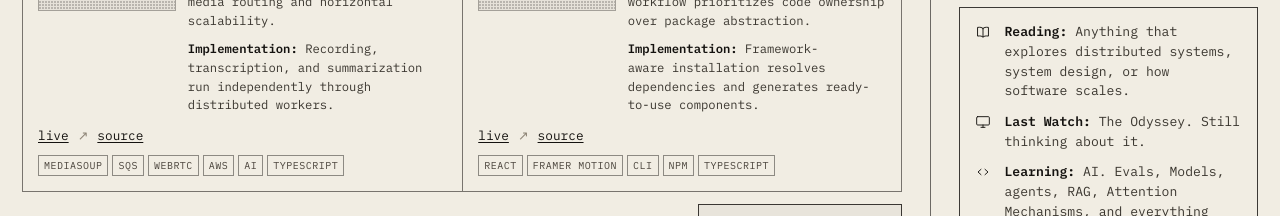
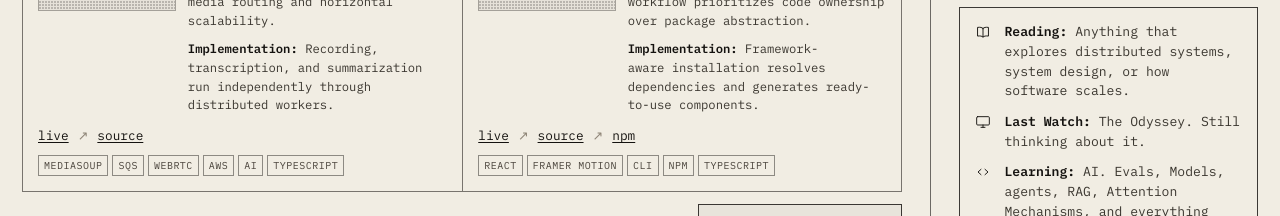
Before and after one commit to Mihirjataniya/mihir-portfolio, a Next.js app: page / in a window 1280 px wide. Shown: the part 1600-1816 px from the top of the page. Built offline with nearby package versions, Linux system fonts and the light colour scheme; a web font is replaced by a local one.

Commit message:
Links added

```diff
--- a/src/components/Projects.tsx
+++ b/src/components/Projects.tsx
@@ -25,6 +25,14 @@ export default function Projects() {
         </a>
       </div>
     </section>
+  );
+}
+
+function ExternalLink({ href, children }: { href: string; children: React.ReactNode }) {
+  return (
+    <a href={href} target="_blank" rel="noreferrer" className="link-underline">
+      {children}
+    </a>
   );
 }
 
@@ -60,14 +68,16 @@ function ProjectCard({ project, first }: { project: Project; first: boolean }) {
         </div>
       </div>
 
-      <div className="mt-[12px] flex items-center gap-[9px] font-mono text-[calc(11.5px*var(--ts))]">
-        <a href={project.live} className="link-underline">
-          live
-        </a>
+      <div className="mt-[12px] flex flex-wrap items-center gap-[9px] font-mono text-[calc(11.5px*var(--ts))]">
+        <ExternalLink href={project.live}>live</ExternalLink>
         <span className="text-ink-faint">&#8599;</span>
-        <a href={project.source} className="link-underline">
-          source
-        </a>
+        <ExternalLink href={project.source}>source</ExternalLink>
+        {project.npm ? (
+          <>
+            <span className="text-ink-faint">&#8599;</span>
+            <ExternalLink href={project.npm}>npm</ExternalLink>
+          </>
+        ) : null}
       </div>
 
       <div className="mt-[9px] flex flex-wrap gap-[4px]">
--- a/src/data/issue.ts
+++ b/src/data/issue.ts
@@ -71,6 +71,8 @@ export type Project = {
   implementation: string;
   live: string;
   source: string;
+  /** Only for projects that ship a package. */
+  npm?: string;
   tags: string[];
 };
 
@@ -85,8 +87,8 @@ export const projects: Project[] = [
     decision: "SFU architecture chosen for efficient media routing and horizontal scalability.",
     implementation:
       "Recording, transcription, and summarization run independently through distributed workers.",
-    live: "#print",
-    source: "#print",
+    live: "https://meet-note-ai.vercel.app/",
+    source: "https://github.com/Mihirjataniya/MeetNote-AI",
     tags: ["MediaSoup", "SQS", "WebRTC", "AWS", "AI", "TypeScript"],
   },
   {
@@ -99,8 +101,9 @@ export const projects: Project[] = [
     decision: "A CLI-first workflow prioritizes code ownership over package abstraction.",
     implementation:
       "Framework-aware installation resolves dependencies and generates ready-to-use components.",
-    live: "#print",
-    source: "#print",
+    live: "https://heliokit.vercel.app/",
+    source: "https://github.com/Mihirjataniya/Heliokit",
+    npm: "https://www.npmjs.com/package/heliokit",
     tags: ["React", "Framer Motion", "CLI", "npm", "TypeScript"],
   },
 ];
```
